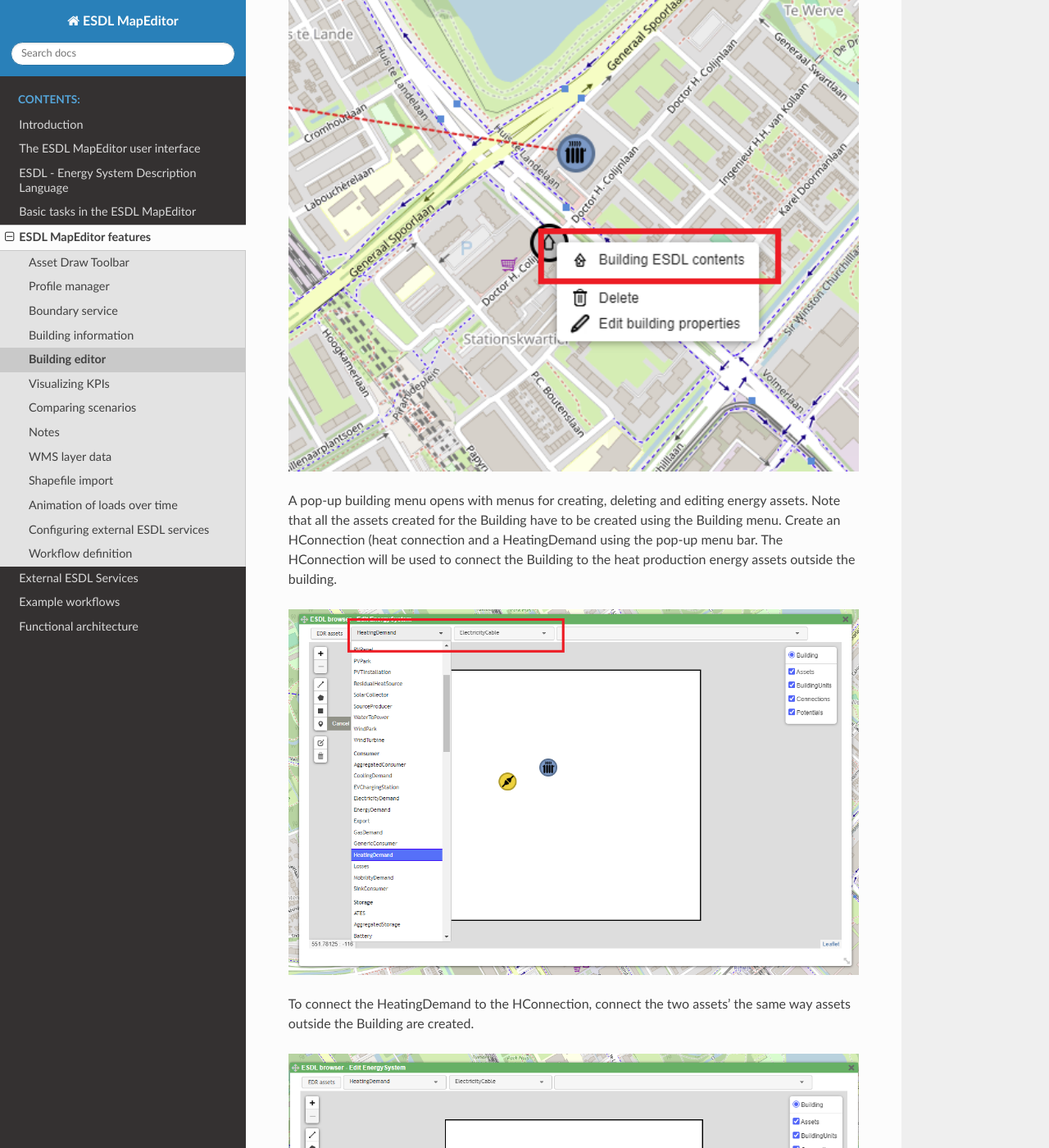
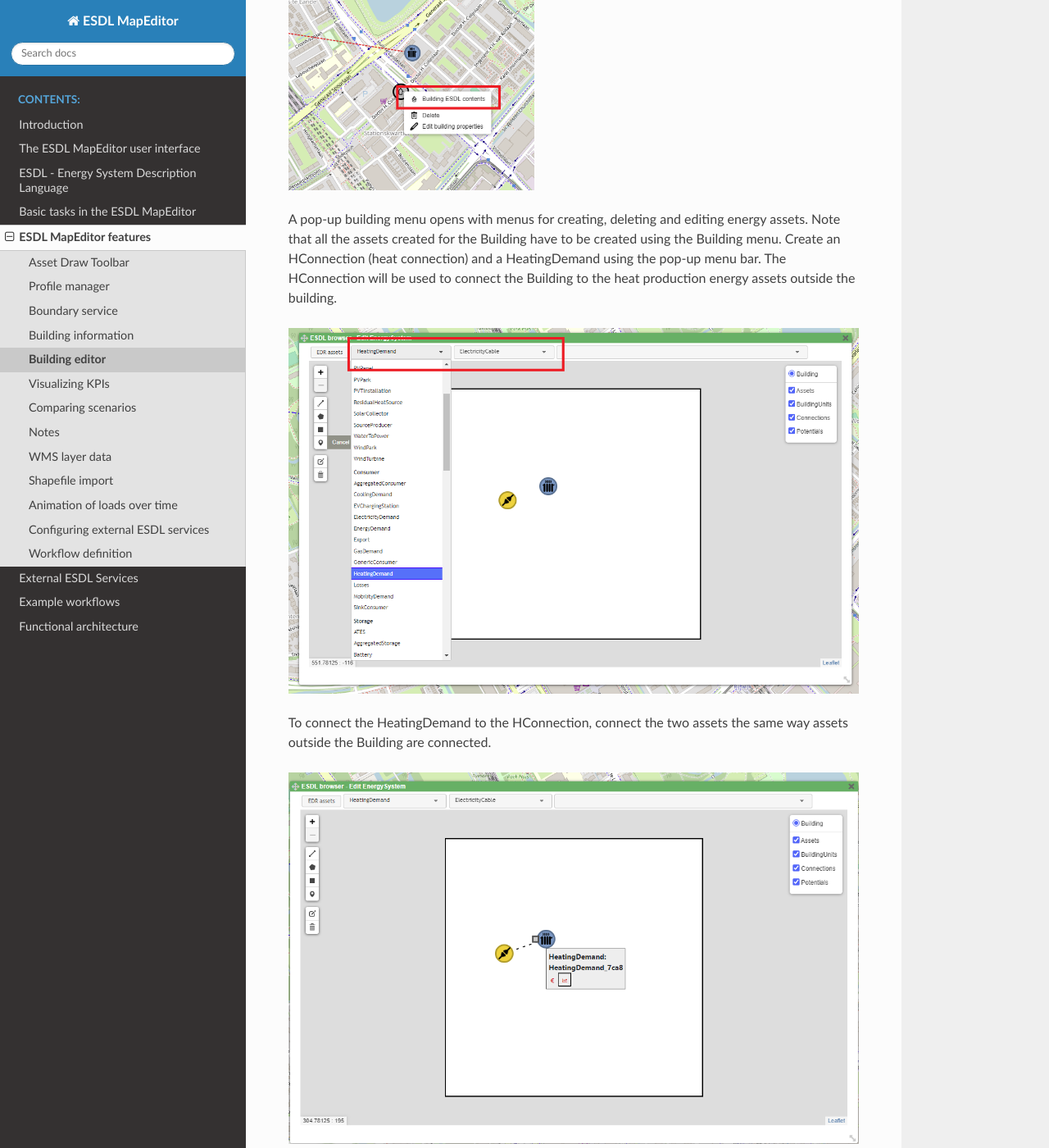
Before and after one commit to ESDLMapEditorESSIM/ESDLMapEditorDocumentation, a Sphinx documentation site: the page built from docs/source/features/building_editor.rst, in a window 1280 px wide and 1400 px high, scrolled down 332 px. Shown: the whole window at 82% size. Built offline with Sphinx 7.4.7 and the Read the Docs theme 2.0.0, drawn with Linux system fonts in a browser that asks for light colours; some of the changed text lies outside the part shown.

Commit message:
Edited typos and image sizes in Notes and Building editor.

```diff
--- a/docs/source/features/building_editor.rst
+++ b/docs/source/features/building_editor.rst
@@ -5,23 +5,23 @@
 An ESDL Building is not an energy asset, which is why energy assets should be added to it separately. To add energy assets to a created Building, right-click on the building and select *Building ESDL contents*.
 
 .. image:: images/buildingeditor1.png
-  :width: 800
+  :width: 300
   :alt:
 
-A pop-up building menu opens with menus for creating, deleting and editing energy assets. Note that all the assets created for the Building have to be created using the Building menu. Create an HConnection (heat connection and a HeatingDemand using the pop-up menu bar. The HConnection will be used to connect the Building to the heat production energy assets outside the building.
+A pop-up building menu opens with menus for creating, deleting and editing energy assets. Note that all the assets created for the Building have to be created using the Building menu. Create an HConnection (heat connection) and a HeatingDemand using the pop-up menu bar. The HConnection will be used to connect the Building to the heat production energy assets outside the building.
 
 .. image:: images/buildingeditor2.png
   :width: 800
   :alt:
 
-To connect the HeatingDemand to the HConnection, connect the two assets' the same way assets outside the Building are created.
+To connect the HeatingDemand to the HConnection, connect the two assets the same way assets outside the Building are connected.
 
 
 .. image:: images/buildingeditor3.png
   :width: 800
   :alt:
 
-Connecting the assets within the Building and outside the Building has to be done using the ESDL browser. To Connect HConnection to the GasHeater outside the building, right-click on the HConnection and select *Edit*.
+Connecting an asset within the Building with the one outside the Building has to be done using the ESDL browser. To connect HConnection to the GasHeater outside the building, right-click on the HConnection and select *Edit*.
 
 .. image:: images/buildingeditor4.png
   :width: 800
@@ -30,13 +30,13 @@
 In the ESDL browser, navigate to *Port* and click on *In of HConnection*.
 
 .. image:: images/buildingeditor5.png
-  :width: 800
+  :width: 300
   :alt:
 
-To select the port HConnection's InPort is connected to, navigate to *Connected To* and click on *...*.
+To select the port that HConnection's InPort should be connected to, navigate to *Connected To* and click on *...* next to it.
 
 .. image:: images/buildingeditor6.png
-  :width: 800
+  :width: 300
   :alt:
 
 Select *Out of GasHeater* from the dropdown menu (nr.1), and click on *Next* (nr.2). The two assets are now connected.
```
Also changed, not shown: other parts of docs/source/features/building_editor.rst (+2 -2 lines), docs/source/features/notes.rst (+4 -4 lines).
